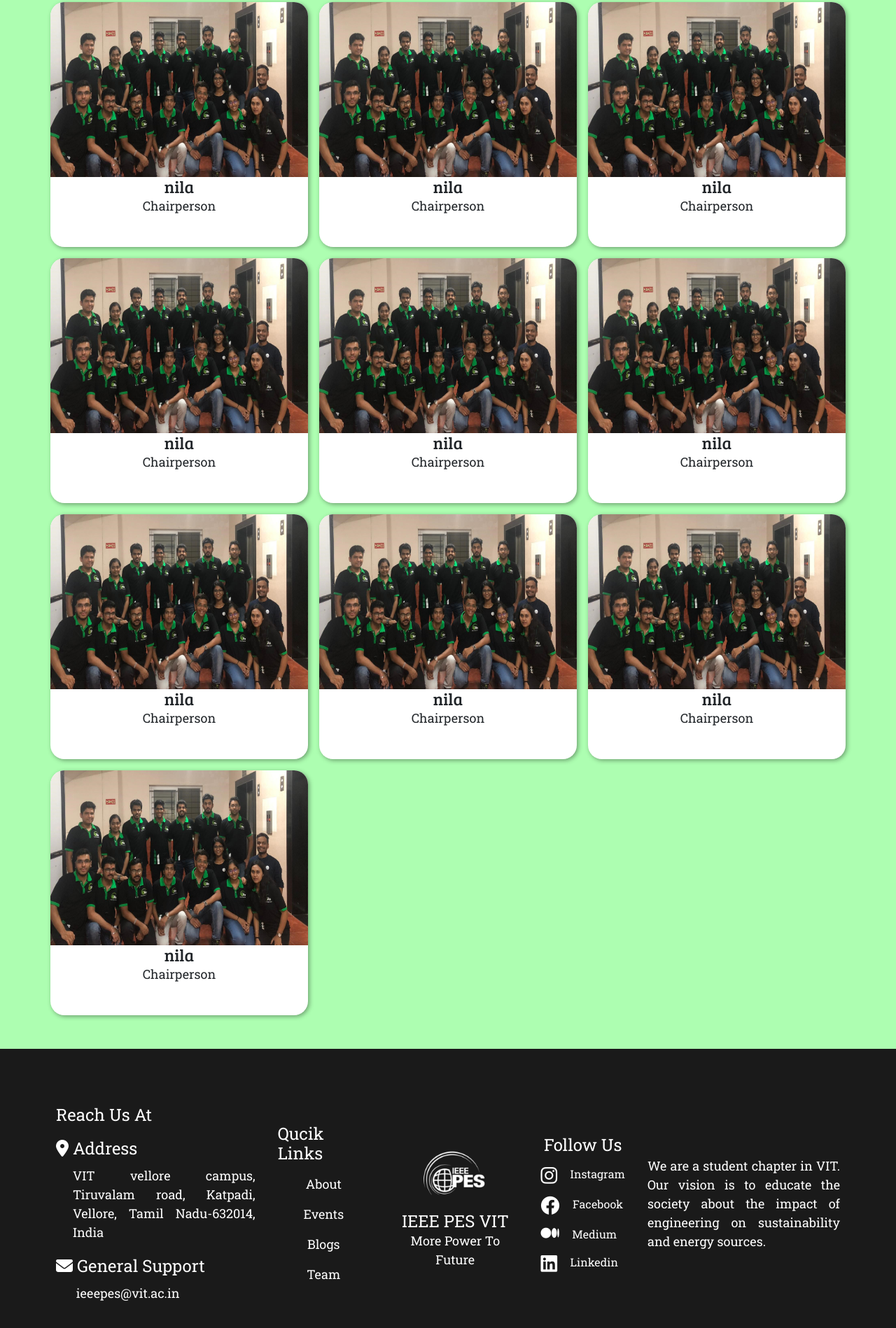
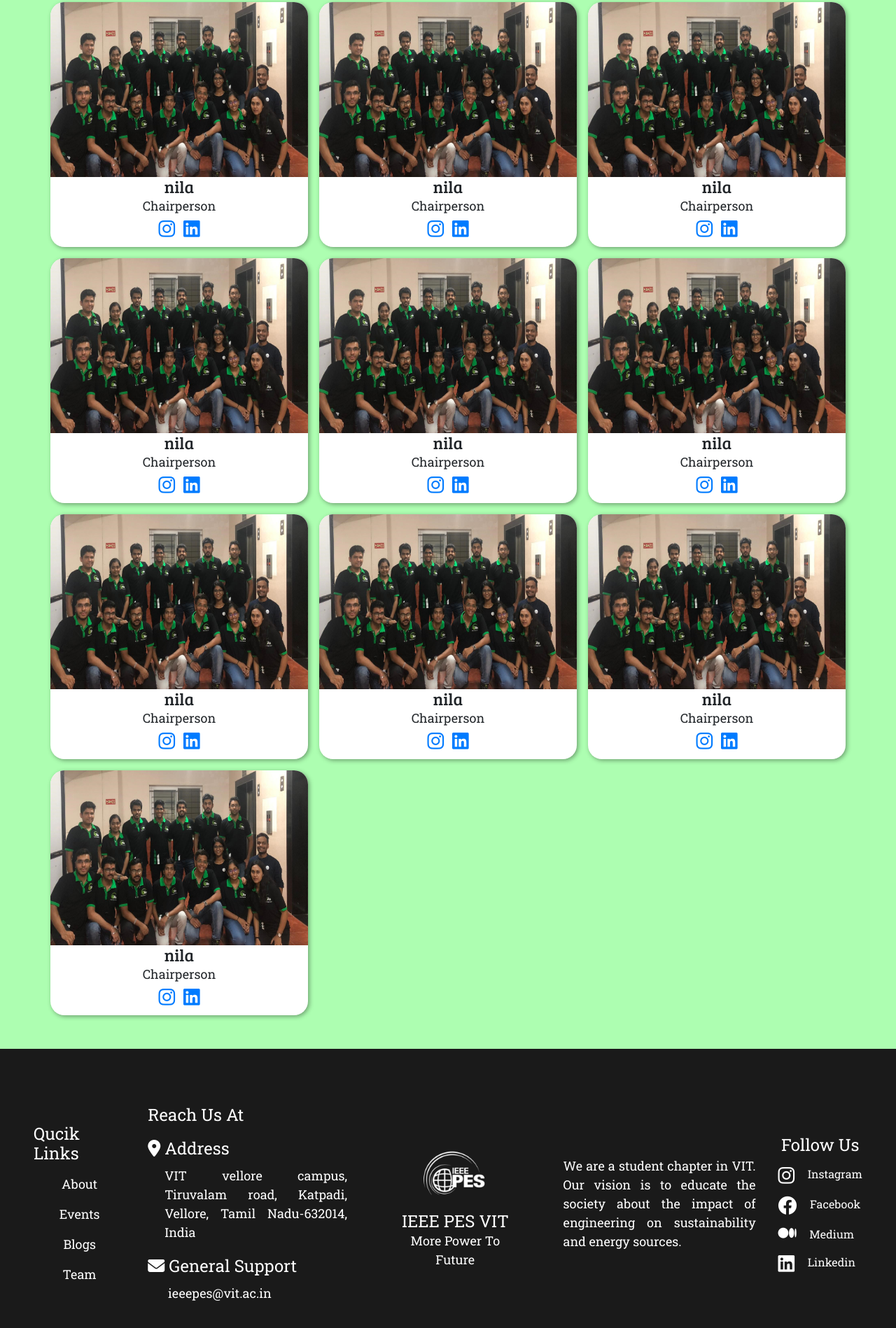
Before and after one commit to Mayank-902/pes-website, a plain HTML site: page index.html in a window 1280 px wide. Shown: the part 3057-4955 px from the top of the page at 70% size. Drawn offline with nearby package versions, Linux system fonts and the light colour scheme.

Commit message:
slight touchup(footer&team)

```diff
--- a/css/index.css
+++ b/css/index.css
@@ -33,7 +33,7 @@
 /* letter-form */
 .uppercase {text-transform: uppercase;}
 .capitalize{text-transform: capitalize;}
-
+.justify{ justify-content: center;}
 
 /* Scroll behavior */
 html{
@@ -454,6 +454,7 @@ p {
     width: 100%;
     padding: 3rem;
     display: flex;
+    gap:2rem;
     justify-content: center;
     align-content: center;
 }
@@ -617,6 +618,9 @@ p {
     .grid-layout{
         grid-template-columns: repeat(3,1fr);
     }
+    .main-end{
+        gap:0;
+    }
 }
 
 @media  screen and (max-width:1200px) {
@@ -755,7 +759,15 @@ p {
     }
 
     .main-end{
+        padding-top: 3.75rem;
         display: grid;
+        gap: 1.2rem;
+    }
+    .f-reach{
+        padding-top: 2rem;
+    }
+    .f-intro{
+        padding: 0rem;
     }
     .f-reach .grid h1{
         text-align: center;
@@ -926,9 +938,6 @@ p {
         padding: 0 0.5rem;
         font-size: 20px;
     }
-    .main-end{
-        padding: 2rem 0rem;
-    }
 }
 
 @media  screen and (max-width:480px) {
@@ -954,7 +963,10 @@ p {
         font-size: 27px;
         letter-spacing: 3.25px;
     }
-
+    .main-end{
+        padding-top: 4.5rem;
+        padding-bottom: 4.5rem;
+    }
 }
 
 @media screen and (max-width:440px){
--- a/index.html
+++ b/index.html
@@ -278,6 +278,10 @@
                 <div class="text">
                     <h1 class="ff-serif fs-350">nila</h1>
                     <p class="ff-normal fs-300">Chairperson</p>
+                    <div class="flex justify" style="gap:12px; padding-top: 0.3rem;">
+                        <a href="#"><i class="fa-brands  fa-instagram  "></i></a>
+                        <a href="#"><i class="fa-brands fa-linkedin "></i></a>
+                    </div>
                 </div>
             </article>
             <article>
@@ -285,6 +289,10 @@
                 <div class="text">
                     <h1 class="ff-serif fs-350">nila</h1>
                     <p class="ff-normal fs-300">Chairperson</p>
+                    <div class="flex justify" style="gap:12px; padding-top: 0.3rem;">
+                        <a href="#"><i class="fa-brands  fa-instagram  "></i></a>
+                        <a href="#"><i class="fa-brands fa-linkedin "></i></a>
+                    </div>
                 </div>
             </article>
             <article>
@@ -292,6 +300,10 @@
                 <div class="text">
                     <h1 class="ff-serif fs-350">nila</h1>
                     <p class="ff-normal fs-300">Chairperson</p>
+                    <div class="flex justify" style="gap:12px; padding-top: 0.3rem;">
+                        <a href="#"><i class="fa-brands  fa-instagram  "></i></a>
+                        <a href="#"><i class="fa-brands fa-linkedin "></i></a>
+                    </div>
                 </div>
             </article>
             <article>
@@ -299,6 +311,10 @@
                 <div class="text">
                     <h1 class="ff-serif fs-350">nila</h1>
                     <p class="ff-normal fs-300">Chairperson</p>
+                    <div class="flex justify" style="gap:12px; padding-top: 0.3rem;">
+                        <a href="#"><i class="fa-brands  fa-instagram  "></i></a>
+                        <a href="#"><i class="fa-brands fa-linkedin "></i></a>
+                    </div>
                 </div>
             </article>
             <article>
@@ -306,6 +322,10 @@
                 <div class="text">
                     <h1 class="ff-serif fs-350">nila</h1>
                     <p class="ff-normal fs-300">Chairperson</p>
+                    <div class="flex justify" style="gap:12px; padding-top: 0.3rem;">
+                        <a href="#"><i class="fa-brands  fa-instagram  "></i></a>
+                        <a href="#"><i class="fa-brands fa-linkedin "></i></a>
+                    </div>
                 </div>
             </article>
             <article>
@@ -313,6 +333,10 @@
                 <div class="text">
                     <h1 class="ff-serif fs-350">nila</h1>
                     <p class="ff-normal fs-300">Chairperson</p>
+                    <div class="flex justify" style="gap:12px; padding-top: 0.3rem;">
+                        <a href="#"><i class="fa-brands  fa-instagram  "></i></a>
+                        <a href="#"><i class="fa-brands fa-linkedin "></i></a>
+                    </div>
                 </div>
             </article>
             <article>
@@ -320,6 +344,10 @@
                 <div class="text">
                     <h1 class="ff-serif fs-350">nila</h1>
                     <p class="ff-normal fs-300">Chairperson</p>
+                    <div class="flex justify" style="gap:12px; padding-top: 0.3rem;">
+                        <a href="#"><i class="fa-brands  fa-instagram  "></i></a>
+                        <a href="#"><i class="fa-brands fa-linkedin "></i></a>
+                    </div>
                 </div>
             </article>
             <article>
@@ -327,6 +355,10 @@
                 <div class="text">
                     <h1 class="ff-serif fs-350">nila</h1>
                     <p class="ff-normal fs-300">Chairperson</p>
+                    <div class="flex justify" style="gap:12px; padding-top: 0.3rem;">
+                        <a href="#"><i class="fa-brands  fa-instagram  "></i></a>
+                        <a href="#"><i class="fa-brands fa-linkedin "></i></a>
+                    </div>
                 </div>
             </article>
             <article>
@@ -334,6 +366,10 @@
                 <div class="text">
                     <h1 class="ff-serif fs-350">nila</h1>
                     <p class="ff-normal fs-300">Chairperson</p>
+                    <div class="flex justify" style="gap:12px; padding-top: 0.3rem;">
+                        <a href="#"><i class="fa-brands  fa-instagram  "></i></a>
+                        <a href="#"><i class="fa-brands fa-linkedin "></i></a>
+                    </div>
                 </div>
             </article>
             <article>
@@ -341,6 +377,10 @@
                 <div class="text">
                     <h1 class="ff-serif fs-350">nila</h1>
                     <p class="ff-normal fs-300">Chairperson</p>
+                    <div class="flex justify" style="gap:12px; padding-top: 0.3rem;">
+                        <a href="#"><i class="fa-brands  fa-instagram  "></i></a>
+                        <a href="#"><i class="fa-brands fa-linkedin "></i></a>
+                    </div>
                 </div>
             </article>
 
@@ -351,6 +391,17 @@
 
     <footer id="contacts">
         <section class="main-end">
+            <div class="f-quicklinks">
+                <div>
+                    <div class="grid">
+                        <h1 class="ff-normal fs-350 capitalize"> Qucik links</h1>
+                        <p class="ff-normal fs-300"><a href="#about">About</a></p>
+                        <p class="ff-normal fs-300"><a href="#about">Events</a></p>
+                        <p class="ff-normal fs-300"><a href="#about">Blogs</a></p>
+                        <p class="ff-normal fs-300"><a href="#about">Team</a></p>
+                    </div>
+                </div>
+            </div>
             <div class="f-reach">
                 <div>
                     <div class="grid">
@@ -369,23 +420,18 @@
                     </div>
                 </div>
             </div>
-            <div class="f-quicklinks">
-                <div>
-                    <div class="grid">
-                        <h1 class="ff-normal fs-350 capitalize"> Qucik links</h1>
-                        <p class="ff-normal fs-300"><a href="#about">About</a></p>
-                        <p class="ff-normal fs-300"><a href="#about">Events</a></p>
-                        <p class="ff-normal fs-300"><a href="#about">Blogs</a></p>
-                        <p class="ff-normal fs-300"><a href="#about">Team</a></p>
-                    </div>
-                </div>
-            </div>
             <div class="f-intro">
                 <div>
                     <img src="images/peslogo-white.png" />
                     <h1 class="ff-normal fs-400 ">IEEE PES VIT</h1>
                     <p class="ff-normal fs-350">More Power To Future</p>
                 </div>
+            </div>
+            <div class="f-about">
+                <p class="ff-normal fs-300">
+                    We are a student chapter in VIT. Our vision is to educate the society about the impact of engineering on
+                    sustainability and energy sources.
+                </p>
             </div>
             <div class="f-follow">
                 <div>
@@ -406,12 +452,6 @@
                     </div>
                 </div>
             </div>
-            <div class="f-about">
-                <p class="ff-normal fs-300">
-                    We are a student chapter in VIT. Our vision is to educate the society about the impact of engineering on
-                    sustainability and energy sources.
-                </p>
-            </div>
         </section>
     </footer>
 
```
